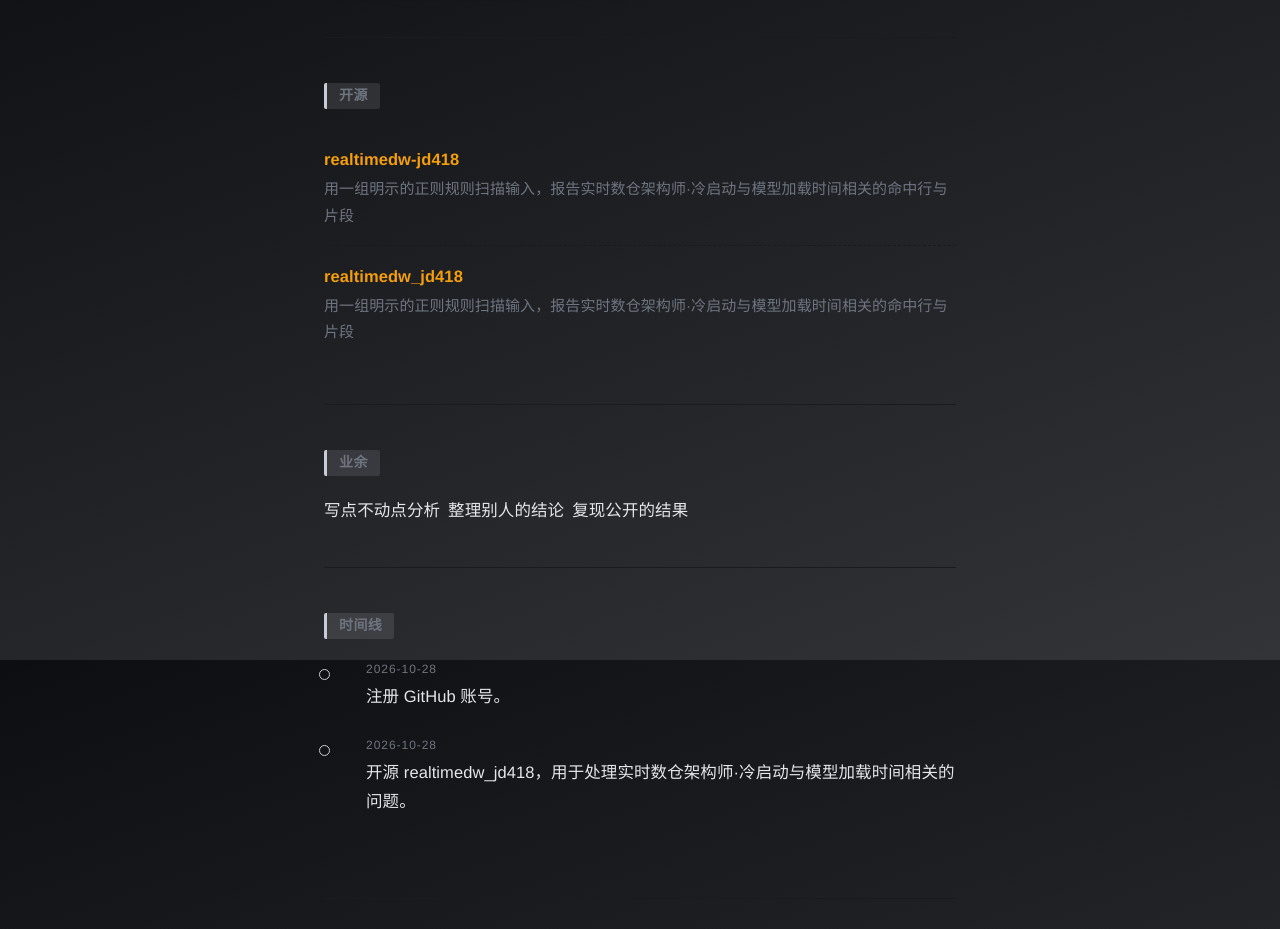
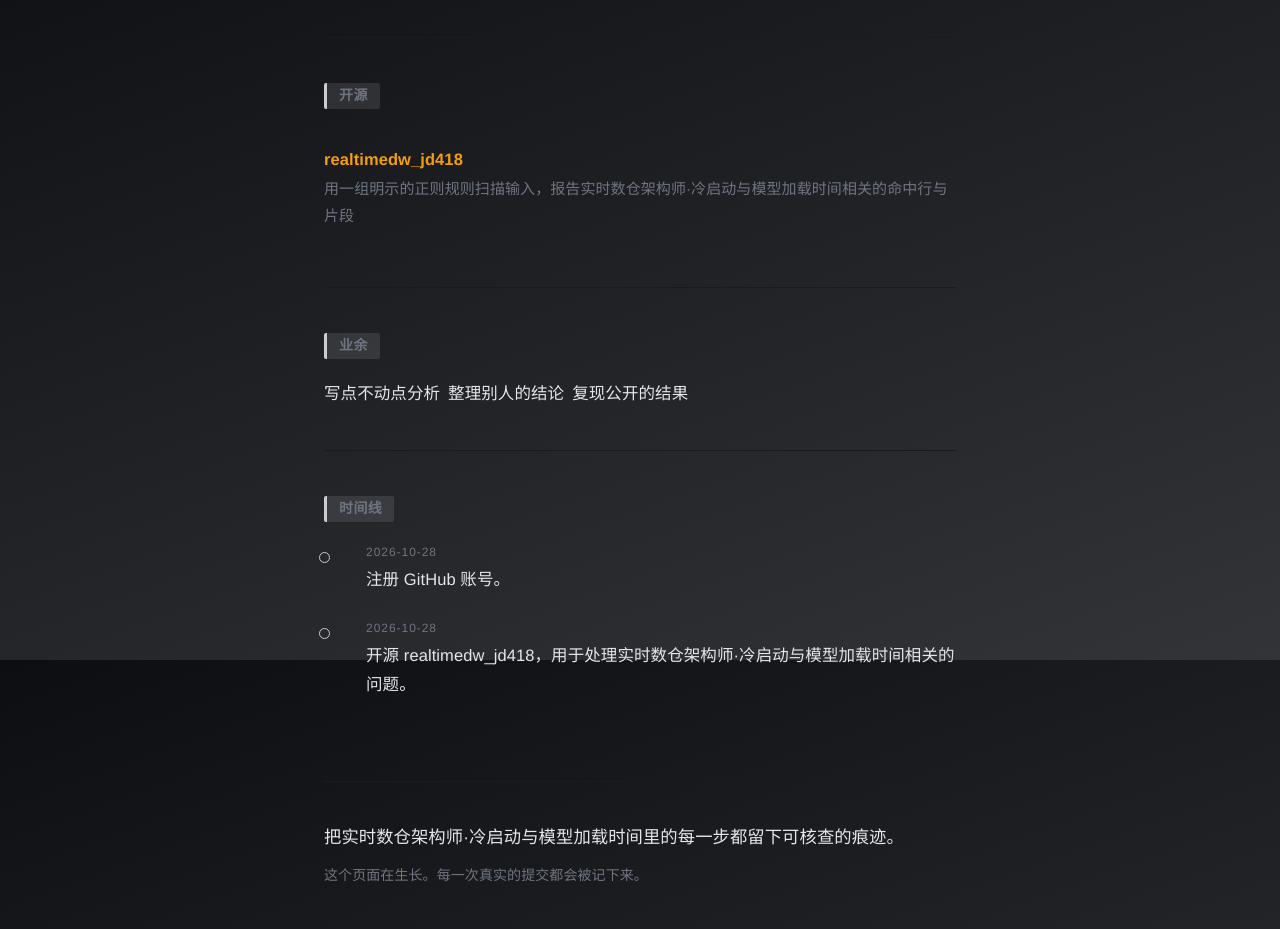
Before and after one commit to yemenaula/yemenaula.github.io, a plain HTML site: page index.html in a window 1280 px wide. Shown: the part 940-1869 px from the top of the page. Drawn offline with Linux system fonts and the light colour scheme.

Commit message:
fix: 更新个人站点

```diff
--- a/index.html
+++ b/index.html
@@ -102,9 +102,6 @@ background-image:radial-gradient(#191b20 1px, transparent 1px);background-size:2
 <section id="work">
   <h2>开源</h2>
   <ul class="repos">
-    <li><div class="name"><a href="https://github.com/yemenaula/realtimedw-jd418" rel="noopener">realtimedw-jd418</a></div>
-      <div class="desc">用一组明示的正则规则扫描输入，报告实时数仓架构师·冷启动与模型加载时间相关的命中行与片段</div>
-    </li>
     <li><div class="name"><a href="https://github.com/yemenaula/realtimedw_jd418" rel="noopener">realtimedw_jd418</a></div>
       <div class="desc">用一组明示的正则规则扫描输入，报告实时数仓架构师·冷启动与模型加载时间相关的命中行与片段</div>
     </li>
```
